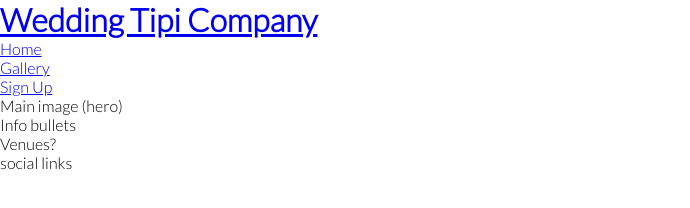
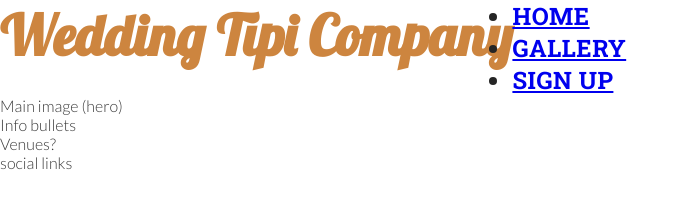
Before and after one commit to greggie87/wedding-tipi, a plain HTML site: page index.html in a window 1280 px wide. Shown: the whole page, without its empty margins (0-690 px from the left). Drawn offline with Linux system fonts and the light colour scheme.

Commit message:
add style for headins and logo

```diff
--- a/assets/css/style.css
+++ b/assets/css/style.css
@@ -11,4 +11,24 @@
 body {
     font-family: Lato; sans-serif;
     font-weight: 300;
+    color: #3a3a3a
 }
+
+/* Headings sand logo */
+
+h1 {
+    font-family: Lobster, serif;
+    color:peru
+}
+
+h2 {
+    font-family: Roboto Slab, sans-serif;
+    text-transform: uppercase;
+    letter-spacing: 0.5px;
+    color: #252525
+}
+
+#logo {
+    float: left;
+    font-size: 350%;
+}
--- a/index.html
+++ b/index.html
@@ -22,14 +22,16 @@
     <!-- Header -->
     <header>
       <a href="index.html">
-        <h1>Wedding Tipi Company</h1>
+        <h1 id="logo">Wedding Tipi Company</h1>
         <nav>
+            <h2>
           <ul id="menu">
             <li><a href="index.html">Home</a></li>
             <li><a href="gallery.html" class="active">Gallery</a></li>
             <li><a href="contact.html">Sign Up</a></li>
           </ul>
         </nav>
+    </h2>
       </a>
     </header>
     <section>Main image (hero)</section>
```
